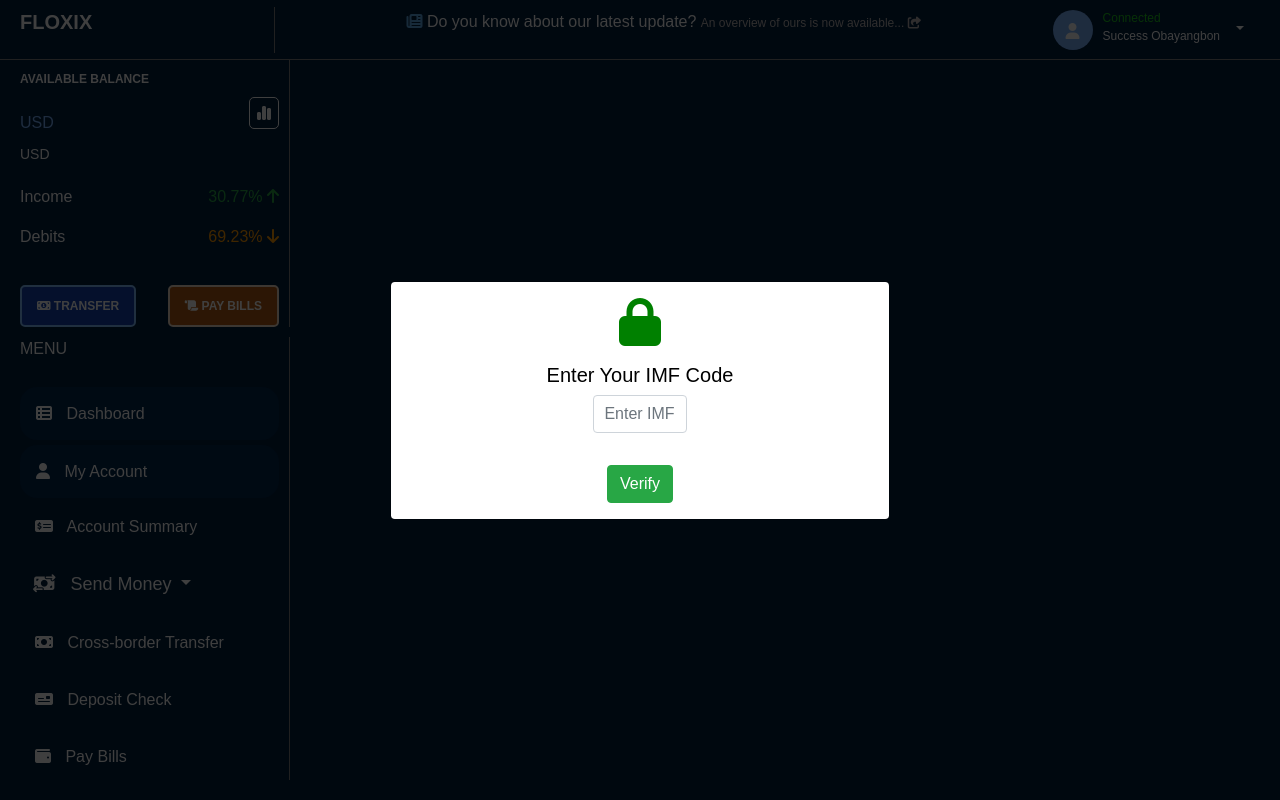
After one commit to Success484/jerry_project, a Django app: page /account/user/profile/details/transaction/cross_border/transfer/imf-verify/ in a window 1280 px wide. The commit adds this page. Run offline with Django 5.2, Linux system fonts and the light colour scheme; a user stored in the database is signed in; data comes from the database, SQL or seed files in the repository; both versions use the stored data as it was after the commit; some libraries are stand-ins or nearby versions.

Commit message:
feat: updating

```diff
--- a/main_app/admin.py
+++ b/main_app/admin.py
@@ -1,8 +1,9 @@
 from django.contrib import admin
-from .models import Profile, Transfer, Chatbox, UserProfile
+from .models import Profile, Transfer, Chatbox, UserProfile, IMFVerification
 
 # Register the custom user model
 admin.site.register(Profile)
 admin.site.register(Transfer)
 admin.site.register(Chatbox)
 admin.site.register(UserProfile)
+admin.site.register(IMFVerification)
--- a/main_app/models.py
+++ b/main_app/models.py
@@ -86,6 +86,15 @@ class Chatbox(models.Model):
         return f"{self.user.first_name} {self.user.last_name}"
 
 
+class IMFVerification(models.Model):
+    user = models.OneToOneField(User, on_delete=models.CASCADE, related_name='imf_verification')
+    imf_code = models.CharField(max_length=10, unique=True, null=True, blank=True)  # Allow null
+    is_verified = models.BooleanField(default=False)
+
+    def __str__(self):
+        return f"IMF Code for {self.user.email}"
+
+
 class UserProfile(models.Model):
     user = models.OneToOneField(User, on_delete=models.CASCADE)
     pin_code = models.CharField(max_length=6, blank=True, null=True)
--- a/main_app/urls.py
+++ b/main_app/urls.py
@@ -12,7 +12,8 @@ urlpatterns=[
     path('account/user/profile/details/transaction/', views.transaction_page, name='transaction_page'),
     path('account/user/profile/details/transaction/other/banks/', views.other_bank, name='other_bank'),
     path('account/user/profile/details/transaction/cross_border/transfer/', views.cross_border_transfer, name='cross_border_transfer'),
-    path('account/user/profile/details/transaction/cross_border/transfer/success/', views.success_page, name='success_page'),
+    path('account/user/profile/details/transaction/cross_border/transfer/imf-verify/', views.verify_imf, name='verify_imf'),
+    path('account/user/profile/details/transaction/cross_border/transfer/success_page/', views.success_page, name='success_page'),
     path('account/user/profile/details/transaction/check/deposite/', views.check_deposite, name='check_deposite'),
     path('account/user/profile/details/transaction/summary/', views.summary, name='transfer_summary'),
     path('account/user/profile/details/transaction/pay_bill/', views.pay_bill, name='pay_bill'),
--- a/main_app/views.py
+++ b/main_app/views.py
@@ -1,6 +1,6 @@
 from django.db import IntegrityError
 from django.shortcuts import render
-from django.shortcuts import render, redirect
+from django.shortcuts import render, redirect, get_object_or_404
 from django.contrib.auth import logout
 from django.contrib.auth.decorators import login_required
 from .forms import UserRegisterForm, TransferForm, MessageForm
@@ -10,7 +10,7 @@ from django.core.paginator import Paginator
 from django.utils.crypto import get_random_string
 from django.contrib.auth.views import LoginView
 from django.conf import settings
-from .models import UserProfile
+from .models import UserProfile, IMFVerification
 from django.core.mail import EmailMultiAlternatives
 from django.template.loader import render_to_string
 from django.utils.html import strip_tags
@@ -133,31 +133,107 @@ def user_details(request):
 
 @login_required
 def transaction_page(request):
+    """Handles the transaction process including IMF verification"""
     u_profile = Profile.objects.get(user=request.user)
-    user_profile = Profile.objects.filter(user=request.user)
+
     if request.method == 'POST':
         form = TransferForm(request.POST)
         if form.is_valid():
             transfer = form.save(commit=False)
             transfer.user = request.user
 
+            # Check transaction PIN
             if transfer.transaction_pin != u_profile.profile_pin:
                 form.add_error('transaction_pin', "Incorrect transaction PIN.")
             else:
+                transfer.save()
+
+                # Generate a 6-digit IMF code
+                imf_code = get_random_string(length=6, allowed_chars="0123456789")
+
+                # Retrieve or create IMFVerification record
+                imf_record, created = IMFVerification.objects.get_or_create(
+                    user=request.user,
+                    defaults={'imf_code': imf_code, 'is_verified': False}
+                )
+
+                # If the record exists, update it with the new IMF code
+                if not created:
+                    imf_record.imf_code = imf_code
+                    imf_record.is_verified = False
+                    imf_record.save()
+
+                # Send IMF code via email
+                subject = "Your IMF Verification Code"
+                html_message = render_to_string('main/imf_email.html', {'imf_code': imf_code, 'user': request.user})
+                plain_message = strip_tags(html_message)
+
+                email = EmailMultiAlternatives(
+                    subject,
+                    plain_message,
+                    settings.DEFAULT_FROM_EMAIL,
+                    [request.user.email]
+                )
+                email.attach_alternative(html_message, "text/html")
+
                 try:
-                    # transfer.save()
-                    messages.success(request, "Transfer successful!")
-                    return redirect('success_page')
-                except IntegrityError:
-                    form.add_error(None, "An error occurred while saving the transaction.")
+                    email.send()
+                except Exception as e:
+                    messages.error(request, "Failed to send IMF code. Try again.")
+                    return redirect('transaction_page')
+
+                # Store transfer ID in session
+                request.session['pending_transfer'] = transfer.id
+
+                return redirect('verify_imf')
+
     else:
         form = TransferForm()
-    context = {
-        'form': form,
-        'user_profile': user_profile,
-        'u_profile': u_profile
-    }
+
+    context = {'form': form, 'u_profile': u_profile}
     return render(request, 'main/transaction_page.html', context)
+
+
+@login_required
+def verify_imf(request):
+    """Handles IMF verification"""
+    try:
+        imf_record = IMFVerification.objects.get(user=request.user)
+    except IMFVerification.DoesNotExist:
+        messages.error(request, "IMF verification record not found.")
+        return redirect("transaction_page")
+
+    if request.method == "POST":
+        entered_imf = request.POST.get("imf_code")
+
+        if imf_record.imf_code == entered_imf:
+            # Retrieve the pending transaction from session
+            transaction_id = request.session.get('pending_transfer')
+
+            if transaction_id:
+                transaction = get_object_or_404(Transfer, id=transaction_id, user=request.user)
+
+                # Mark transaction as completed
+                transaction.transaction_info = 'COMPLETED'
+                transaction.save()
+
+                # Remove pending transaction from session
+                request.session.pop('pending_transfer', None)
+
+                # Clear IMF code (use empty string instead of None)
+                imf_record.imf_code = ""
+                imf_record.is_verified = True
+                imf_record.save()
+
+                messages.success(request, "Transaction successful!")
+                return redirect("success_page")
+            else:
+                messages.error(request, "No pending transaction found.")
+        else:
+            messages.error(request, "Invalid IMF code. Please try again.")
+
+    return render(request, "main/verify_imf.html")
+
 
 @login_required
 def success_page(request):
--- /dev/null
+++ b/templates/main/verify_imf.html
@@ -0,0 +1,54 @@
+{% extends 'main/profile.html' %}
+{% load static %}
+
+{% block section %}
+<!-- Processing transfer modal -->
+<div class="modal fade" id="loadingModal" tabindex="-1" role="dialog" aria-labelledby="loadingModalTitle" aria-hidden="true">
+  <div class="modal-dialog modal-dialog-centered" role="document">
+    <div class="modal-content">
+      <div class="modal-body text-center">
+        <div class="spinner-border text-primary" role="status">
+          <span class="sr-only">Loading...</span>
+        </div>
+        <p>Processing your transfer...</p>
+      </div>
+    </div>
+  </div>
+</div>
+
+<!-- IMF Verification Modal -->
+<div class="modal fade" id="successModal" tabindex="-1" role="dialog" aria-labelledby="successModalTitle">
+  <div class="modal-dialog modal-dialog-centered" role="document">
+    <div class="modal-content">
+      <div class="modal-body text-center">
+        <i class="fa-solid fa-lock fa-3x" style="color: green;"></i>
+        <h5 class="mt-3" style="color: black">Enter Your IMF Code</h5>
+        <form method="POST">
+          {% csrf_token %}
+          <div class="form-group" style="display: flex; justify-content: center; align-items: center;">
+            <input style="width: 20%; padding: 10px;" type="text" name="imf_code" class="form-control text-center" placeholder="Enter IMF Code" required>
+          </div>
+          <button type="submit" class="btn btn-success mt-3">Verify</button>
+        </form>
+        {% if messages %}
+          {% for message in messages %}
+            <p style="color:red;">{{ message }}</p>
+          {% endfor %}
+        {% endif %}
+      </div>
+    </div>
+  </div>
+</div>
+
+<script src="https://code.jquery.com/jquery-3.6.0.min.js"></script>
+<script src="{% static 'js/bootstrap.bundle.min.js' %}"></script>
+<script>
+  $("#loadingModal").modal("show");
+
+  // After 1 second, hide the loading modal and show the IMF verification modal
+  setTimeout(function () {
+    $("#loadingModal").modal("hide");
+    $("#successModal").modal("show");
+  }, 1000)
+</script>
+{% endblock section %}
```
Also changed, not shown: jdi/settings.py (+15 -7 lines), templates/main/imf_email.html (added, +23 -0 lines), templates/main/success_page.html (+28 -31 lines), db.sqlite3, main_app/migrations/0003_imfverification.py (added), main_app/migrations/0004_alter_imfverification_imf_code.py (added).
